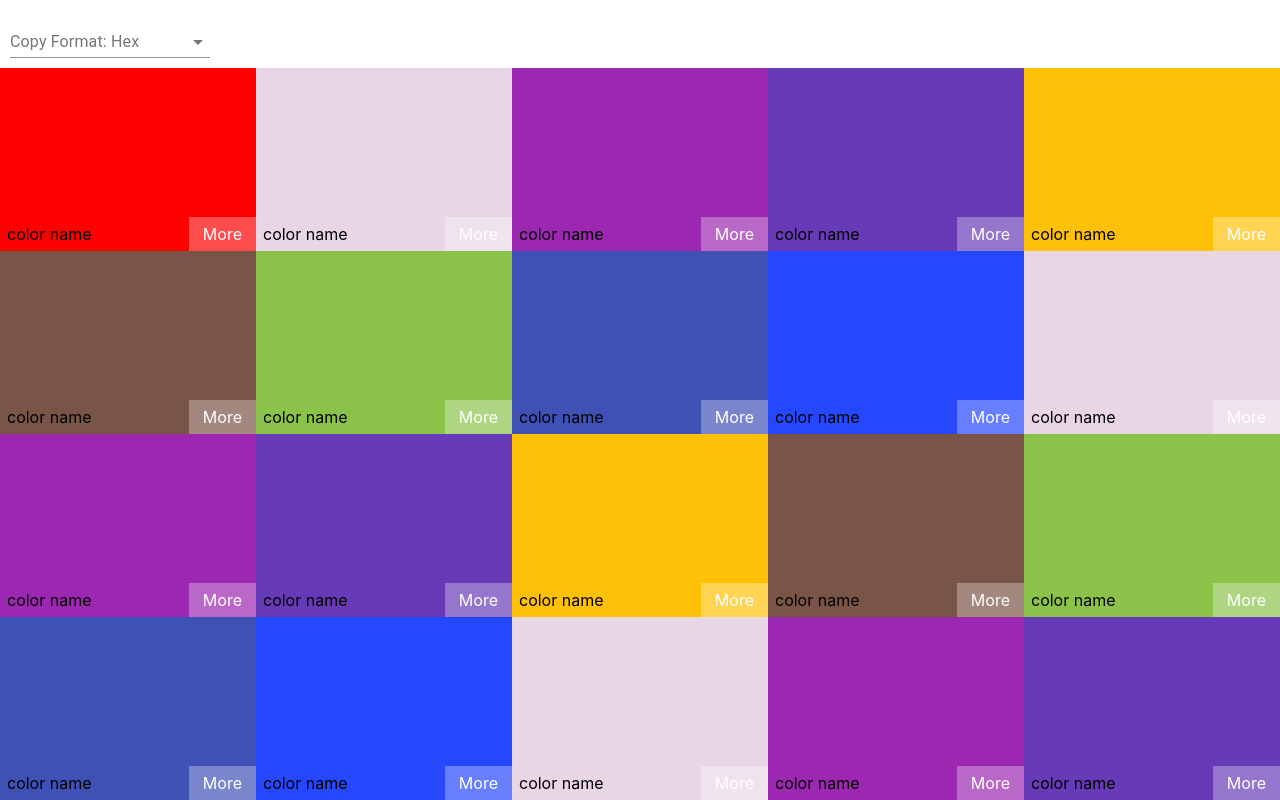
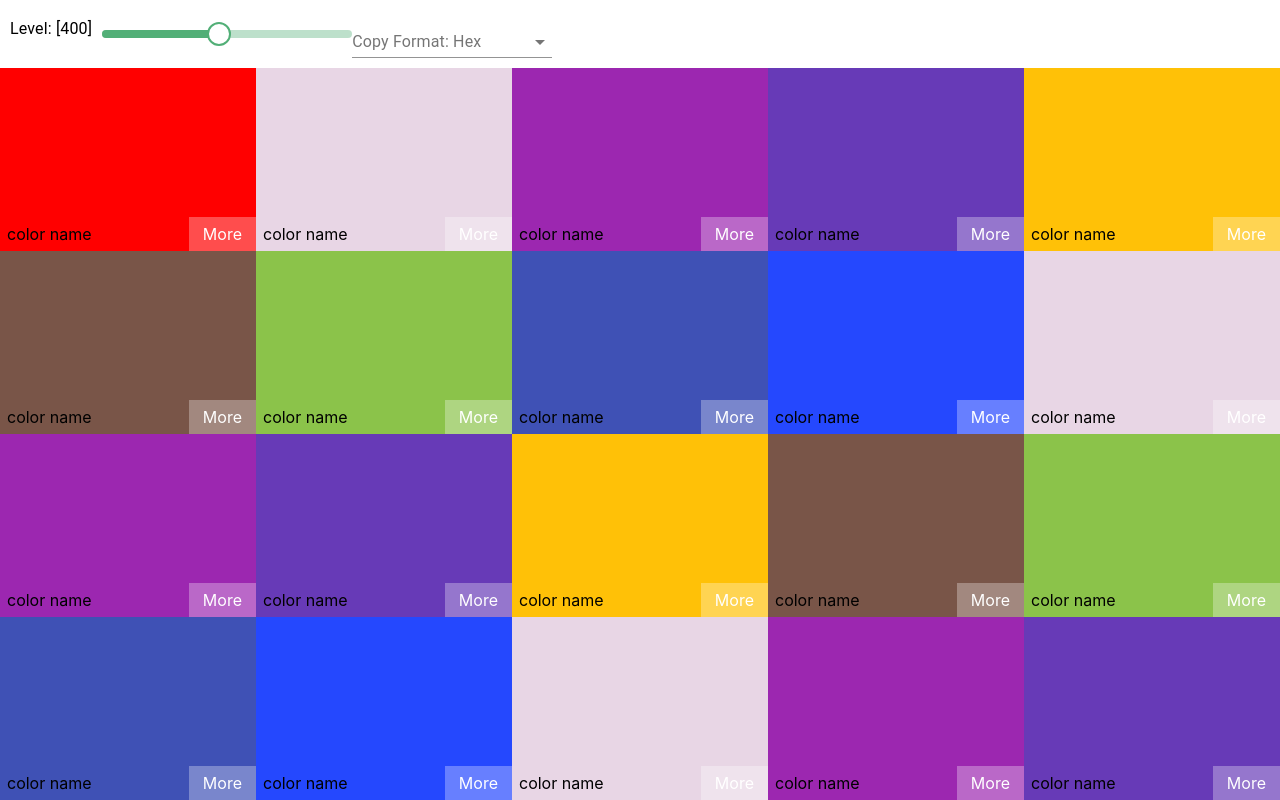
Before and after one commit to lucas-mdiniz/color-palette, a React (Create React App) app: page /palette/asd in a window 1280 px wide. Built offline with nearby package versions, Linux system fonts and the light colour scheme; data requests are answered from the project's data file; the HTML template or start-up script is replaced by a standard one.

Commit message:
Implemented the slider for luminance value

```diff
--- a/src/ColorBox.js
+++ b/src/ColorBox.js
@@ -59,12 +59,12 @@ const BoxOverlay = styled.div`
     top: 0;
     left: 0;
     z-index: ${props => (props.colorCopied ? '10' : '-1')};
+    display: flex;
+    flex-flow: column;
+    justify-content: center;
 `;
 
 const CopiedSign = styled.p`
-    top: 50%;
-    transform: translateY(-50%);
-    position: relative;
     font-weight: bold;
     font-size: 3rem;
     color: #fff;
--- a/src/PaletteHeader.js
+++ b/src/PaletteHeader.js
@@ -1,39 +1,99 @@
 import React, {Component} from 'react';
 import styled from 'styled-components';
-import InputLabel from '@material-ui/core/InputLabel';
-import MenuItem from '@material-ui/core/MenuItem';
-import FormControl from '@material-ui/core/FormControl';
-import Select from '@material-ui/core/Select';
+import { Slider, MenuItem, Select, FormControl, InputLabel, withStyles, Typography } from '@material-ui/core';
 
 const StyledPaletteHeader = styled.div`
     background: #fff;
     padding: 10px;
+    display: flex;
+    align-items: center;
 `;
 
 const StyledSelect = styled(Select)`
     min-width: 200px;
 `;
+
+const SliderWrapper = styled.div`
+    display: flex;
+`;
+
+const StyledTypography = styled(Typography)`
+    margin-right: 10px !important;
+`;
+
+const StyledSlider = withStyles({
+    root: {
+      color: '#52af77',
+      height: 8,
+      width: 250
+    },
+    thumb: {
+      height: 24,
+      width: 24,
+      backgroundColor: '#fff',
+      border: '2px solid currentColor',
+      marginTop: -8,
+      marginLeft: -12,
+      '&:focus,&:hover,&$active': {
+        boxShadow: 'inherit',
+      },
+    },
+    active: {},
+    valueLabel: {
+      display: 'none',
+    },
+    track: {
+      height: 8,
+      borderRadius: 4,
+    },
+    rail: {
+      height: 8,
+      borderRadius: 4,
+    },
+  })(Slider);
 class PaletteHeader extends Component{
     constructor(){
         super();
 
         this.state = {
-            colorFormat: ''
+            colorFormat: '',
+            luminanceSlider: 400
         }
 
         this.handleChange = this.handleChange.bind(this);
+        this.handleSlider = this.handleSlider.bind(this);
     }
 
-    handleChange(e){
+    handleChange(e, value){
         this.setState({
             [e.target.name]: e.target.value
         }, () => this.props.colorFormat(this.state.colorFormat));
+    }
+
+    handleSlider(e, value){
+        this.setState({
+            luminanceSlider: value
+        });
     }
 
     render(){
 
         return(
             <StyledPaletteHeader>
+                <SliderWrapper>
+                    <StyledTypography gutterBottom>Level: [{this.state.luminanceSlider}]</StyledTypography>
+                    <StyledSlider
+                        aria-labelledby="discrete-slider"
+                        valueLabelDisplay="auto"
+                        step={100}
+                        min={50}
+                        max={800}
+                        value={this.state.luminanceSlider}
+                        onChange={this.handleSlider}
+                        name='luminanceSlider'
+                    />
+                </SliderWrapper>
+
                 <FormControl>
                     <InputLabel htmlFor="color-format">Copy Format: Hex</InputLabel>
                     <StyledSelect
```
